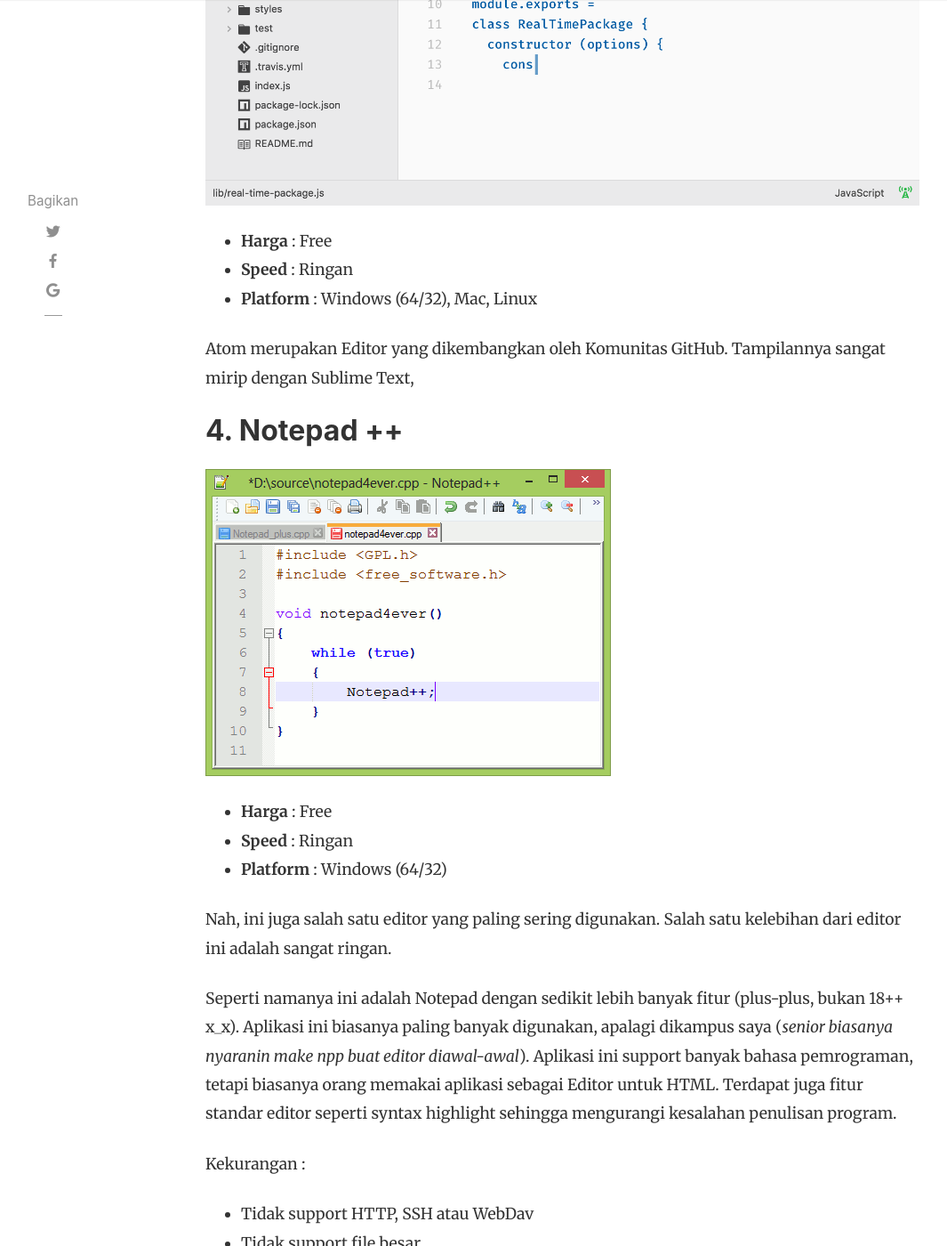
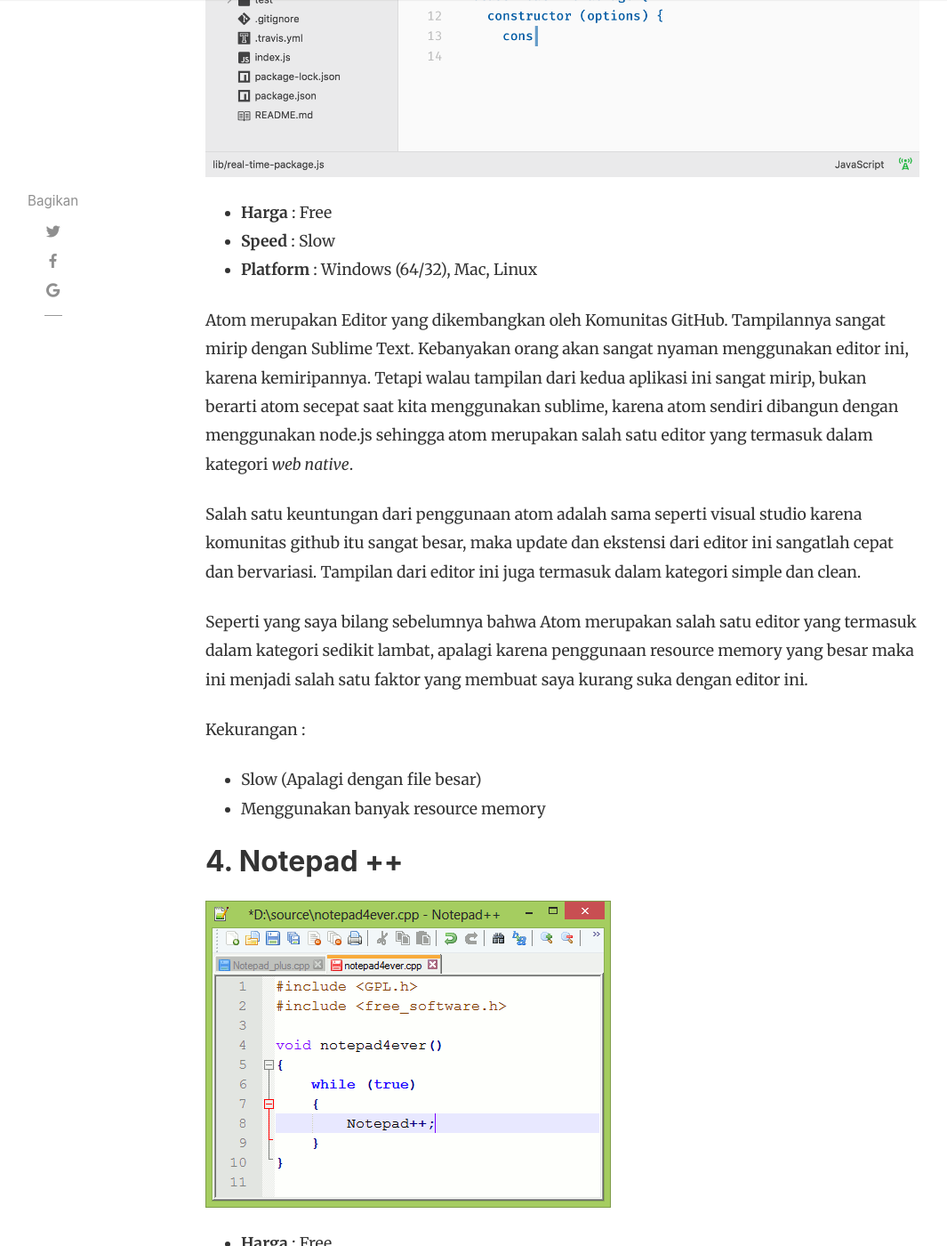
Before and after one commit to dhalul/programming-blog, a Jekyll site: the page built from _posts/2018-02-10-editor.md, in a window 1280 px wide and 1400 px high, scrolled down 4601 px. Shown: the whole window at 89% size, without its empty margins (54-1119 px from the left). Built offline with Jekyll 4.4.1, drawn with Linux system fonts in a browser that asks for light colours; nearby versions of some CDN libraries; comment, search, counter and statistics services are not loaded; some of the changed text lies outside the part shown.

Commit message:
update editor

```diff
--- a/_posts/2018-02-10-editor.md
+++ b/_posts/2018-02-10-editor.md
@@ -33,25 +33,25 @@
 
 * Slow startup
 
-
 ## 2. Sublime Text
 
 ![walking]({{ site.baseurl }}/assets/images/editor/sublime.png)
 
 + **Harga** : Free (evaluasi) dan Berbayar
-+ **Speed** : Ringan
++ **Speed** : Fast
 + **Platform** : Windows (64/32), Mac, Linux
 
 Mungkin ada yang sedikit bertanya, *bukannya sublime itu free ya?*
 
 Ya kalau misalnya kita terbiasa memakai editor ini, kita akan tahu bahwa diwaktu tertentu akan muncul popup yang meminta kita untuk melakukan registrasi.
 
-Dikutip dari website resminya :
+Saya kutip dari website resminya :
+
 >Sublime Text may be downloaded and evaluated for free, however a license must be purchased for continued use.
 
 >Sublime Text bisa didownload dan dievaluasi secara gratis, akan tetapi butuh pembelian lisensi agar dapat digunakan terus-menerus. (*maaf kalok salah translate :p*)
 
-Sublime Text adalah salah satu editor yang saya sukai karena termasuk dalam kategori editor yang simple dan ringan. Tetapi karena editor ini masuk dalam kategori berbayar jadi saya beralih ke editor lain (*bisa aja sih cari key / ilegal, tapi jangan ah, gak boleh*). Untuk extension (*biasanya disebut plugins*) dapat didownload dari pihak ketiga, serta menu marketplace tidak tersedia didalam aplikasi ataupun di web resminya.
+Sublime Text adalah salah satu editor yang saya sukai karena termasuk dalam kategori editor yang simple dan ringan. Tetapi karena editor ini masuk dalam kategori berbayar jadi saya beralih ke editor lain (*bisa aja sih cari key / ilegal, tapi jangan ah, gak boleh*). Untuk extension (*biasanya disebut plugins disini*) dapat didownload dari pihak ketiga, serta menu marketplace tidak tersedia didalam aplikasi ataupun di web resminya.
 
 Jika anda termasuk orang yang menyukai editor simple dan cepat, maka editor ini akan sangat cocok untuk anda.
 
@@ -62,36 +62,48 @@
 + Kurang baiknya integrasi plugin
 + Kurangnya support untuk linux
 + Butuh waktu yang lama untuk membuka file besar
-+ Sering terjadi crash (menurut beberapa situs web)
-+ Tidak ada toolbar (*ada menu sih*)
-
++ Sering terjadi crash (menurut beberapa review di situs lain)
 
 ## 3. Atom
 
 ![walking]({{ site.baseurl }}/assets/images/editor/atom.png)
 
 + **Harga** : Free
-+ **Speed** : Ringan
++ **Speed** : Slow
 + **Platform** : Windows (64/32), Mac, Linux
 
-Atom merupakan Editor yang dikembangkan oleh Komunitas GitHub. Tampilannya sangat mirip dengan Sublime Text,
+Atom merupakan Editor yang dikembangkan oleh Komunitas GitHub. Tampilannya sangat mirip dengan Sublime Text. Kebanyakan orang akan sangat nyaman menggunakan editor ini, karena kemiripannya. Tetapi walau tampilan dari kedua aplikasi ini sangat mirip, bukan berarti atom secepat saat kita menggunakan sublime, karena atom sendiri dibangun dengan menggunakan node.js sehingga atom merupakan salah satu editor yang termasuk dalam kategori *web native*.
 
+Salah satu keuntungan dari penggunaan atom adalah sama seperti visual studio karena komunitas github itu sangat besar, maka update dan ekstensi dari editor ini sangatlah cepat dan bervariasi. Tampilan dari editor ini juga termasuk dalam kategori simple dan clean.
+
+Seperti yang saya bilang sebelumnya bahwa Atom merupakan salah satu editor yang termasuk dalam kategori sedikit lambat, apalagi karena penggunaan resource memory yang besar maka ini menjadi salah satu faktor yang membuat saya kurang suka dengan editor ini.
+
+Kekurangan :
+
++ Slow (Apalagi dengan file besar)
++ Menggunakan banyak resource memory
 
 ## 4. Notepad ++
 
 ![walking]({{ site.baseurl }}/assets/images/editor/notepad++.gif)
 
 + **Harga** : Free
-+ **Speed** : Ringan
++ **Speed** : Fast
 + **Platform** : Windows (64/32)
 
-Nah, ini juga salah satu editor yang paling sering digunakan. Salah satu kelebihan dari editor ini adalah sangat ringan.
+Nah, ini juga salah satu editor yang paling sering digunakan banyak orang. Salah satu kelebihan dari editor ini adalah sangat ringan.
 
-Seperti namanya ini adalah Notepad dengan sedikit lebih banyak fitur (plus-plus, bukan 18++ x_x). Aplikasi ini biasanya paling banyak digunakan, apalagi dikampus saya (*senior biasanya nyaranin make npp buat editor diawal-awal*).
-Aplikasi ini support banyak bahasa pemrograman, tetapi biasanya orang memakai aplikasi sebagai Editor untuk HTML. Terdapat juga fitur standar editor seperti syntax highlight sehingga mengurangi kesalahan penulisan program.
+Seperti namanya ini adalah Notepad dengan fitur tambahan (plus-plus, bukan 18++ x_x). Aplikasi ini biasanya paling banyak digunakan, apalagi dikampus saya (*senior biasanya nyaranin make npp buat editor diawal-awal*).
+
+Aplikasi ini support banyak bahasa pemrograman, tetapi biasanya orang memakai aplikasi ini sebagai Editor untuk HTML. Terdapat juga fitur standar editor seperti syntax highlight sehingga mengurangi kesalahan penulisan program.
 
 Kekurangan :
 
 + Tidak support HTTP, SSH atau WebDav
 + Tidak support file besar
 + Membutuhkan Wine agar jalan di OS lain seperti Linux atau Mac
++ Tidak sepowerfull editor lain
+
+>Kebanyakan isi tulisan pada artikel ini adalah pendapat pribadi, jadi jangan terlalu terpaku dengan tulisan ini
+
+#### Nah, sekian dulu daftar Editornya, jika teman-teman ada yang mau ngasih saran silahkan ditambah dikolom komentar
```
Also changed, not shown: other parts of _posts/2018-02-10-editor.md (+1 -1 lines).
